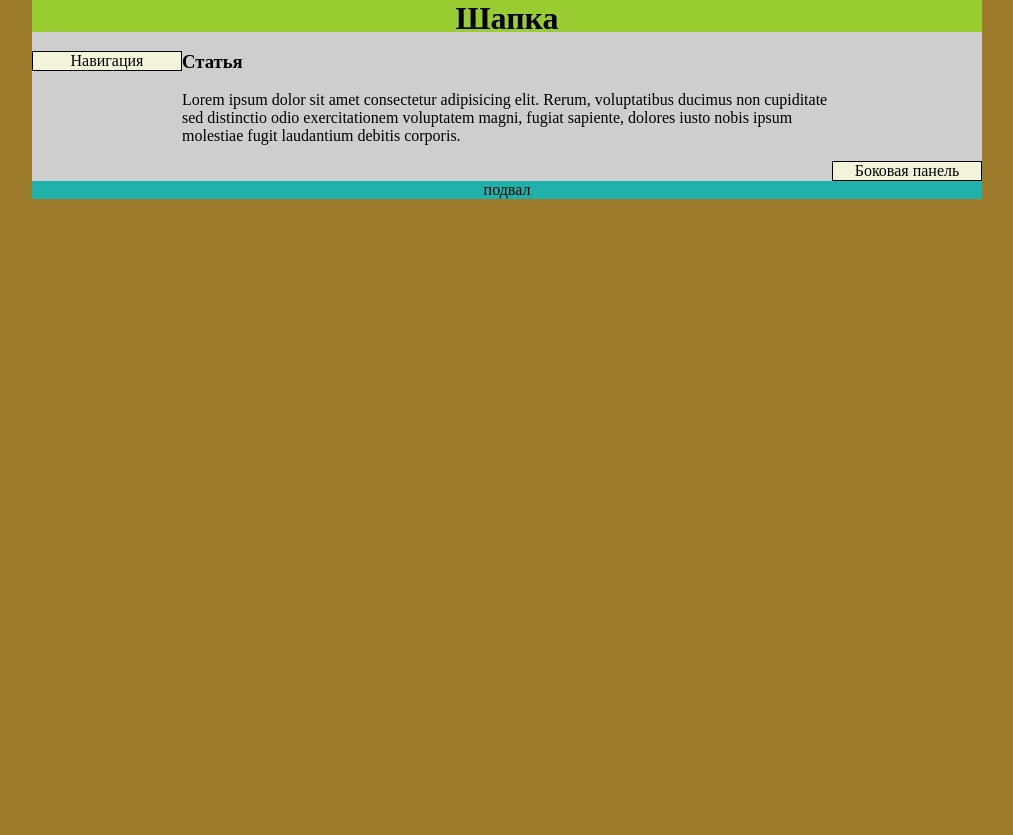
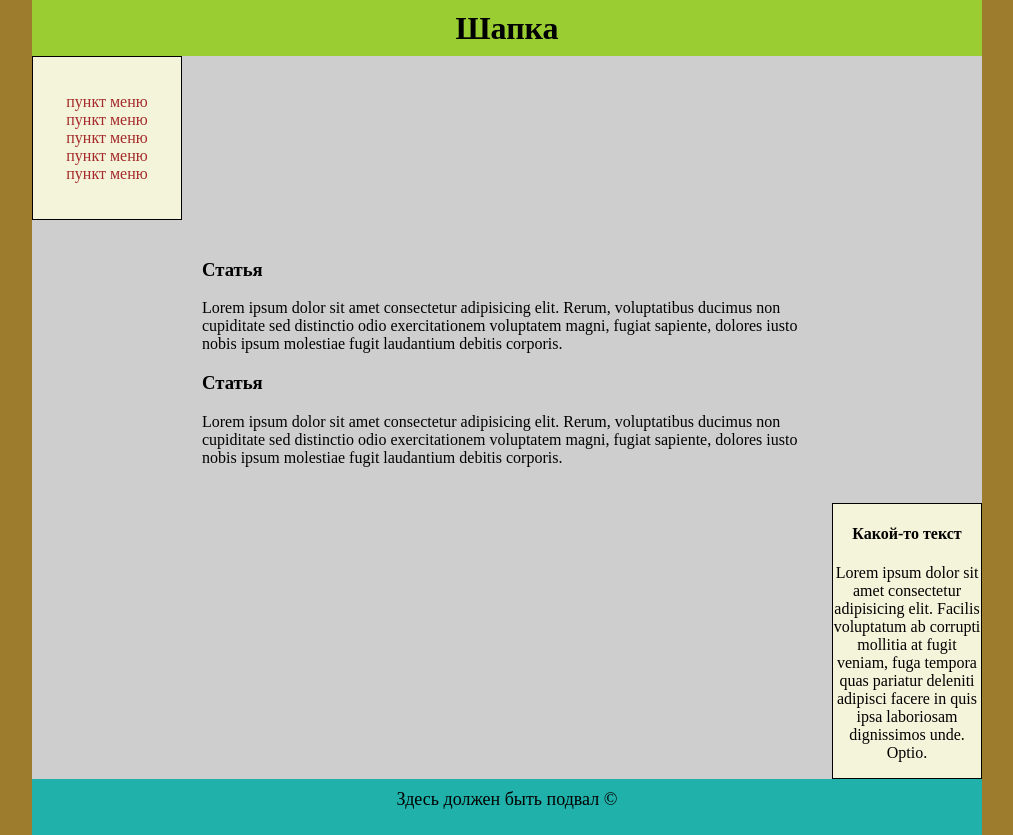
Before and after one commit to deverser/Web_dev_2035_2021, a PHP site: page / in a window 1280 px wide. Shown: the whole page, without its empty margins (133-1146 px from the left). Before the commit the page ends 199 px from the top, so only its background shows below. Run offline with PHP 8.4, Linux system fonts and the light colour scheme.

Commit message:
5 СР в процессе

```diff
--- a/CSS_float/css/style.css
+++ b/CSS_float/css/style.css
@@ -6,6 +6,7 @@
     padding: 0;
     margin: 0;
     background-color: #9D7C2E;
+    height: 100%;
 }
 
 .container {
@@ -15,14 +16,20 @@
 }
 
 header {
+    padding: 10px 0;
     background-color: #9ACD32;
     width: 100%;
-    height: 32px;
+    height: 56px;
 }
 
 header > h1 {
     text-align: center;
     margin: 0;
+}
+main {
+    height: 100%;
+    margin: 0 auto;
+
 }
 
 nav {
@@ -33,6 +40,23 @@
     background-color: #F4F4DB;
     text-align: center;
 }
+
+nav > .nav__menu {
+    padding: 20px 0;
+    list-style-type: none;
+}
+
+nav > ul > li a {
+    text-decoration: none;
+    color: brown;
+}
+
+nav > ul > li a:hover {
+    text-decoration: underline;
+    color: blue;
+}
+
+
 
 main {
     height: 100%;
@@ -47,13 +71,22 @@
 }
 
 article {
+    float: left;
+    padding: 20px;
     width: 650px;
     margin: 0 150px;
 }
 
 
 footer {
+    padding: 10px 0;
+    height: 56px;
     text-align: center;
     clear: both;
     background-color: #20B2AA;
 }
+
+footer > p {
+    margin: 0;
+    font-size: 18px;
+}
--- a/CSS_float/index.html
+++ b/CSS_float/index.html
@@ -14,7 +14,13 @@
         </header>
         <main>
             <nav>
-                Навигация
+                <ul class="nav__menu">
+                    <li><a href="#">пункт меню</a></li>
+                    <li><a href="#">пункт меню</a></li>
+                    <li><a href="#">пункт меню</a></li>
+                    <li><a href="#">пункт меню</a></li>
+                    <li><a href="#">пункт меню</a></li>
+                </ul>
             </nav>
             <article>
                 <section>
@@ -22,14 +28,20 @@
                     <p>Lorem ipsum dolor sit amet consectetur adipisicing elit. Rerum, voluptatibus ducimus non cupiditate sed distinctio odio exercitationem voluptatem magni, fugiat sapiente, dolores iusto nobis ipsum molestiae fugit laudantium debitis corporis.
                     </p>
                 </section>
+                <section>
+                    <h3>Статья</h3>
+                    <p>Lorem ipsum dolor sit amet consectetur adipisicing elit. Rerum, voluptatibus ducimus non cupiditate sed distinctio odio exercitationem voluptatem magni, fugiat sapiente, dolores iusto nobis ipsum molestiae fugit laudantium debitis corporis.
+                    </p>
+                </section>
             </article>
             <aside>
-                Боковая панель
+                <h4>Какой-то текст</h4>
+                <p>Lorem ipsum dolor sit amet consectetur adipisicing elit. Facilis voluptatum ab corrupti mollitia at fugit veniam, fuga tempora quas pariatur deleniti adipisci facere in quis ipsa laboriosam dignissimos unde. Optio.</p>
             </aside>
             <div class="clearing"></div>
         </main>
         <footer>
-            подвал
+            <p>Здесь должен быть подвал &copy;</p>
         </footer>
     </div>
 </body>
```
